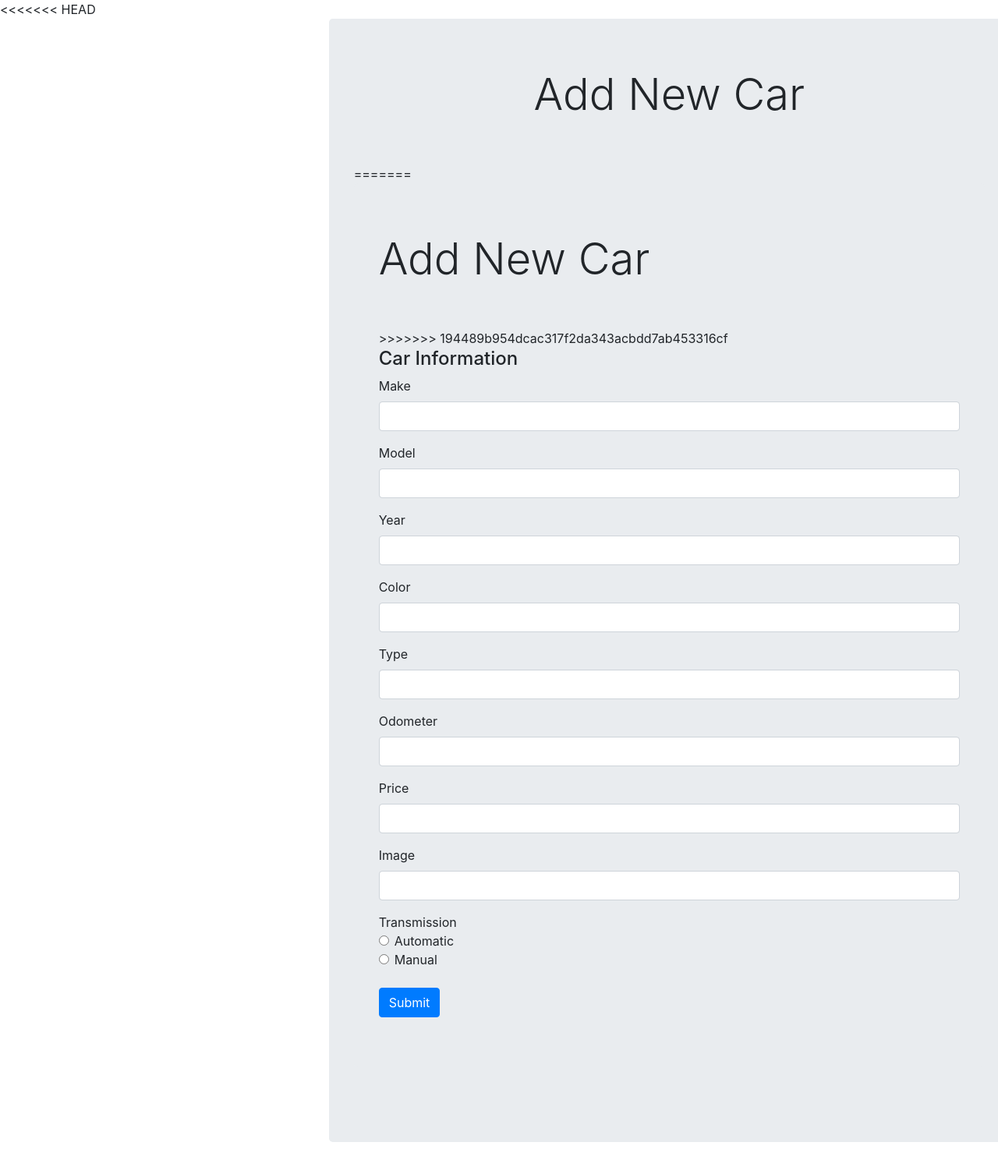
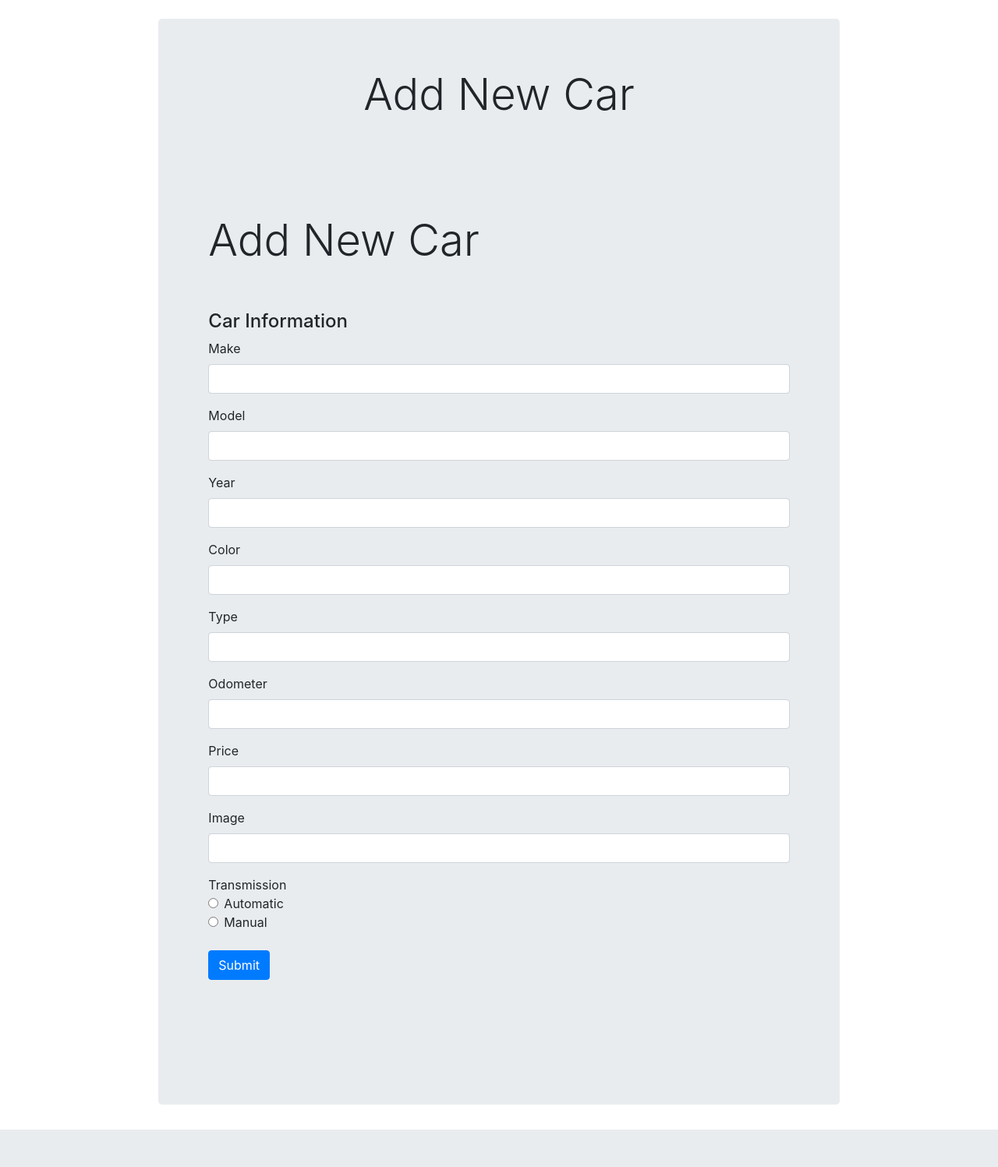
Before and after one commit to jabernall24/CST-336-Group-Project, a PHP site: page /addCars.php in a window 1280 px wide. Shown: the whole page at 78% size. After the commit the page ends 1449 px from the top, so only its background shows below. Run offline with PHP 8.4, Linux system fonts and the light colour scheme; the visitor is signed in with stand-in values (Sample User, id 1); some libraries are stand-ins or nearby versions.

Commit message:
Update Layout

```diff
--- a/addCars.php
+++ b/addCars.php
@@ -18,7 +18,6 @@
     </head>
 
     <body>
-<<<<<<< HEAD
 
 
         <br>
@@ -34,12 +33,10 @@
     <h1 class="display-4 text-center">Add New Car</h1>
     <br>
     <br>
-=======
         <div class="jumbotron">
         <h1 class="display-4">Add New Car</h1>
         <br>
         <br>
->>>>>>> 194489b954dcac317f2da343acbdd7ab453316cf
 
 
     <form>
@@ -113,11 +110,15 @@
         </div>
 
 
-                 <div class="col">
+
+
+   </div>
+
+
+                    <div class="col">
            </div>
 
 
-   </div>
 
     </body>
 
```
